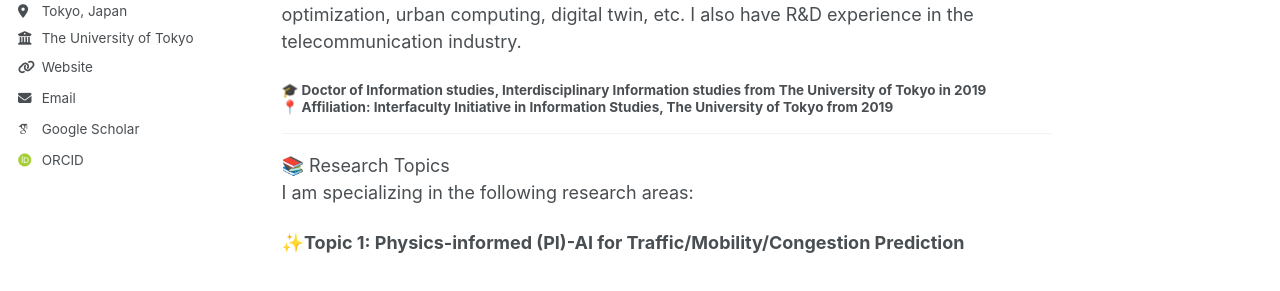
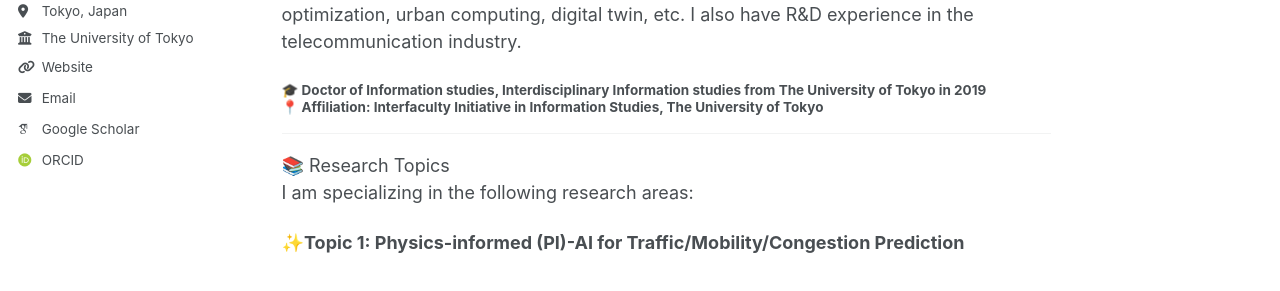
Before and after one commit to christie888/christie888.github.io, a Jekyll site: the page built from _pages/about.md, in a window 1280 px wide and 900 px high. Shown: the part 321-612 px from the top of the window. Built offline with Jekyll 4.4.1, drawn with Linux system fonts in a browser that asks for light colours; some web fonts are replaced.

Commit message:
Update about.md

```diff
--- a/_pages/about.md
+++ b/_pages/about.md
@@ -10,7 +10,7 @@ redirect_from:
 ## 👤 About Me
 ---
 My name is  Hangli Ge (葛杭丽 | 葛杭麗). I am currently a Project Lecturer at the University of Tokyo. My research topics include ubiquitous computing, IoT, signal processing, spatio-temporal big data, knowledge graph, especially in the fields of smart city, traffic optimization, urban computing, digital twin, etc. I also have R&D experience in the telecommunication industry.
-#### 🎓 Doctor of Information studies, Interdisciplinary Information studies from The University of Tokyo in 2019<br> 📍 Affiliation: Interfaculty Initiative in Information Studies, The University of Tokyo from 2019
+#### 🎓 Doctor of Information studies, Interdisciplinary Information studies from The University of Tokyo in 2019<br> 📍 Affiliation: Interfaculty Initiative in Information Studies, The University of Tokyo
 
 ---
 
```
